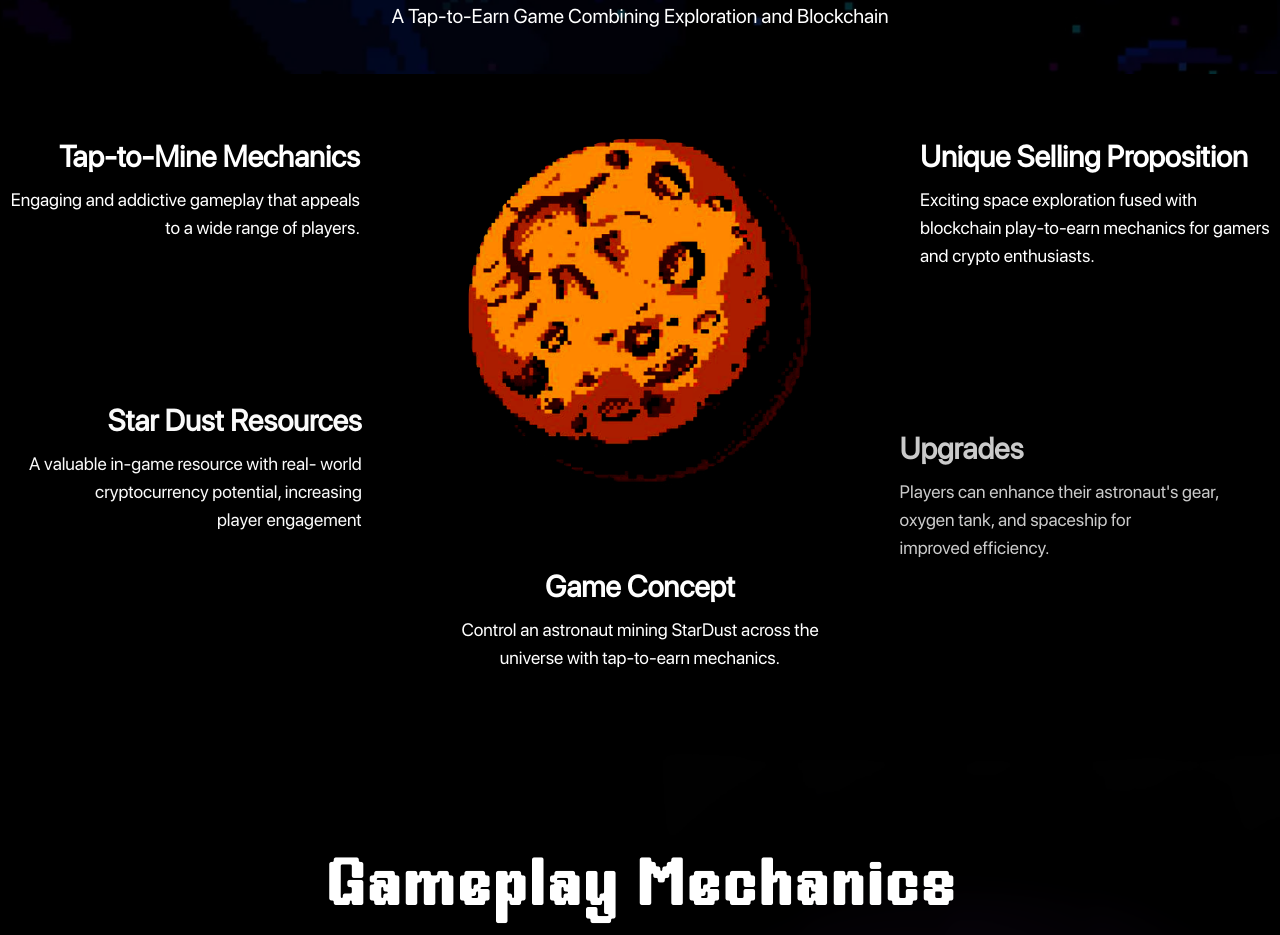
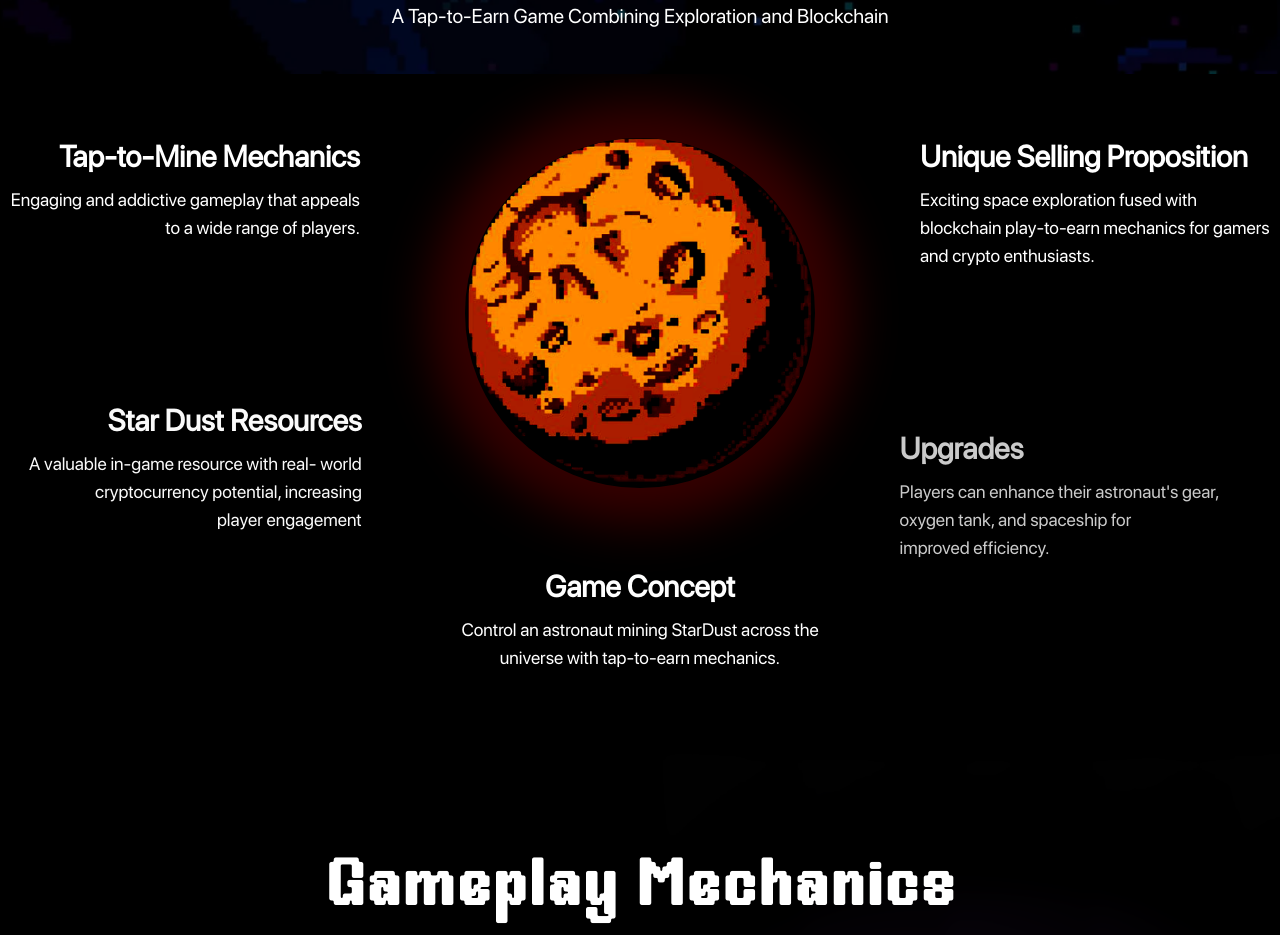
Before and after one commit to ICP-hub/StarDustAdventures, a React (Vite) app in the folder src/StarDustAdventures_frontend/: page / in a window 1280 px wide. Shown: the part 1148-2083 px from the top of the page. Built offline with nearby package versions, Linux system fonts and the light colour scheme.

Commit message:
Progressbar mobile view

```diff
--- a/src/StarDustAdventures_frontend/src/components/landing/gameConcept/GameConcept.jsx
+++ b/src/StarDustAdventures_frontend/src/components/landing/gameConcept/GameConcept.jsx
@@ -26,13 +26,14 @@ const GameConcept = () => {
             }
 
         </div>
-        <div className="gcs-sub-center" >
+        <div className="gcs-sub-center">
     <img src="red_planet.png" alt="red planet" className="gcs-sc-img" />
     <div className="gcs-sc-text-item" data-aos="fade-up" data-aos-duration={1500}>
         <h4 className="gcs-sc-title">{gameConceptText.center.title}</h4>
         <p className="gcs-sc-text">{gameConceptText.center.text}</p>
     </div>
 </div>
+
         <div className="gcs-sub-right">
            {
                 gameConceptText.right.map((item,index)=>(
--- a/src/StarDustAdventures_frontend/src/components/landing/gameConcept/gameConcept.css
+++ b/src/StarDustAdventures_frontend/src/components/landing/gameConcept/gameConcept.css
@@ -46,3 +46,7 @@
 .gcs-sc-title{
     @apply mb-3 xl:text-3xl md:text-xl font-semibold text-center
 }
+.gcs-sc-img {
+    box-shadow: 0 0 50px 35px rgba(255, 0, 0, 0.21); /* Uniform, light red shadow */
+    border-radius: 50%; /* Optional: Makes the shadow blend better with circular images */
+}
```
Lines whose indentation alone changed are shown as unchanged.
